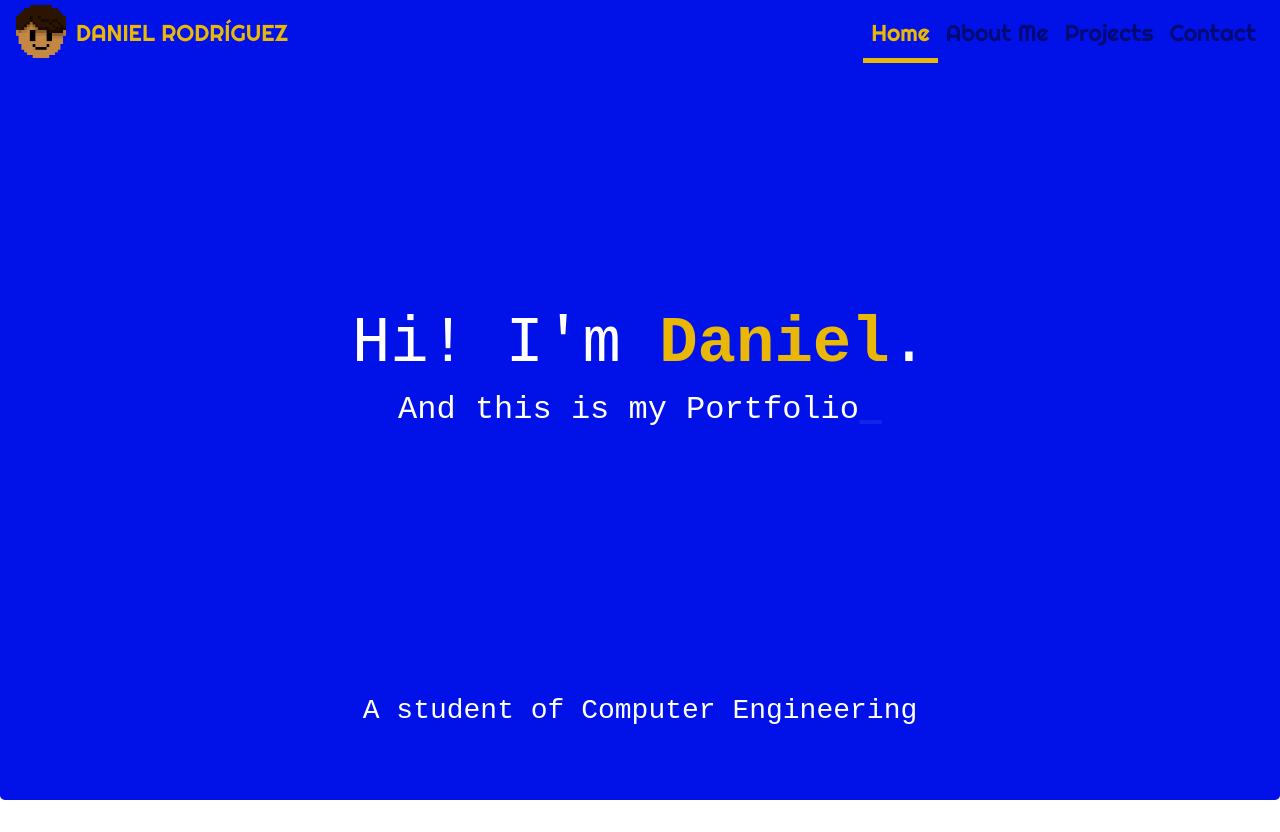
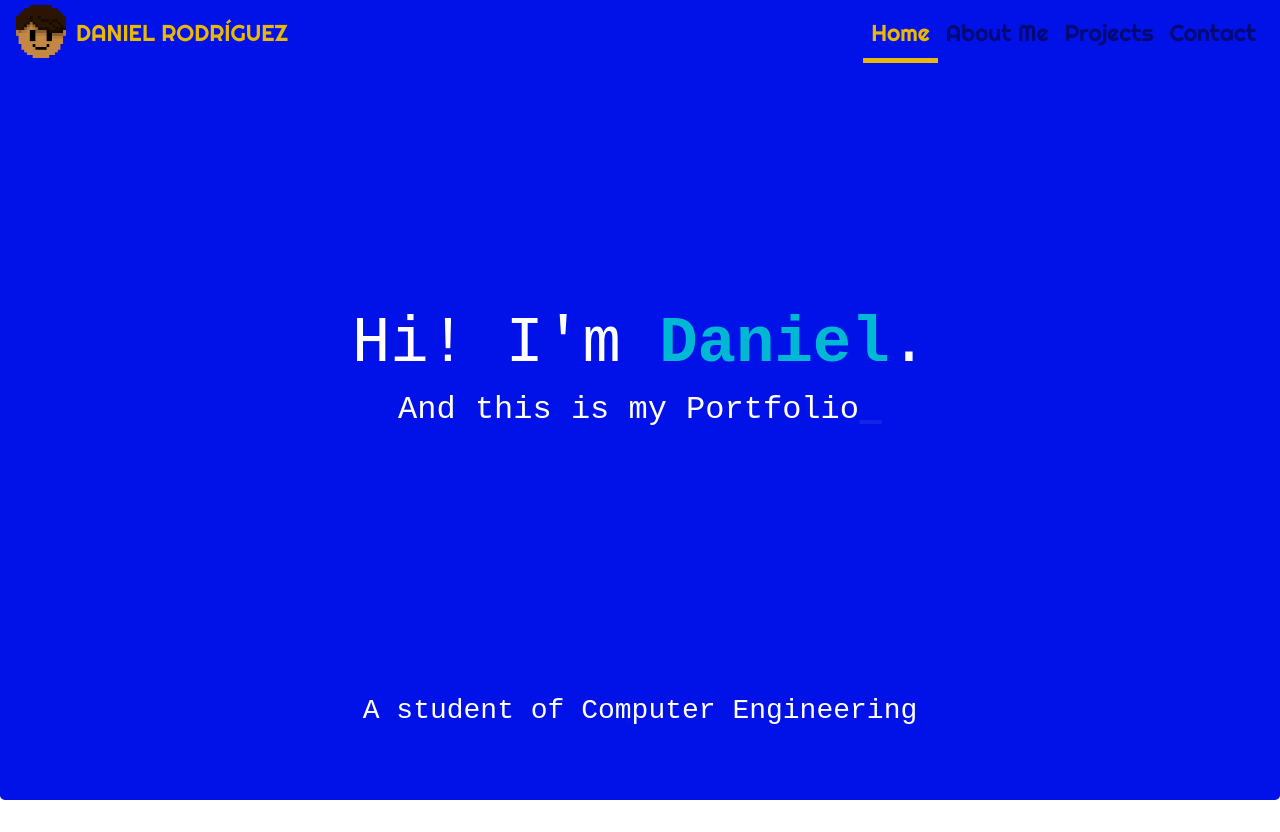
Before and after one commit to danielrs975/danielrs975.github.io, a React (Create React App) app: page / in a window 1280 px wide. Built offline with nearby package versions, Linux system fonts and the light colour scheme.

Commit message:
Se cambia color de daniel

```diff
--- a/src/WelcomeMessage.js
+++ b/src/WelcomeMessage.js
@@ -4,7 +4,7 @@ function WelcomeMessage(props) {
     return (
     <div id="welcome-section" className="jumbotron">
         <div id="welcome-message">
-            <h1 id="presentation" style={{textAlign: 'center'}}>Hi! I'm <b style={{color: '#E8B707'}}>Daniel</b>.</h1>
+            <h1 id="presentation" style={{textAlign: 'center'}}>Hi! I'm <b style={{color: '#00B8D4'}}>Daniel</b>.</h1>
             <div id="description">
                 <h2 className="explanation" style={{marginBottom: '0px'}}>And this is my Portfolio</h2>
                 <div id="underscore"></div>
```
